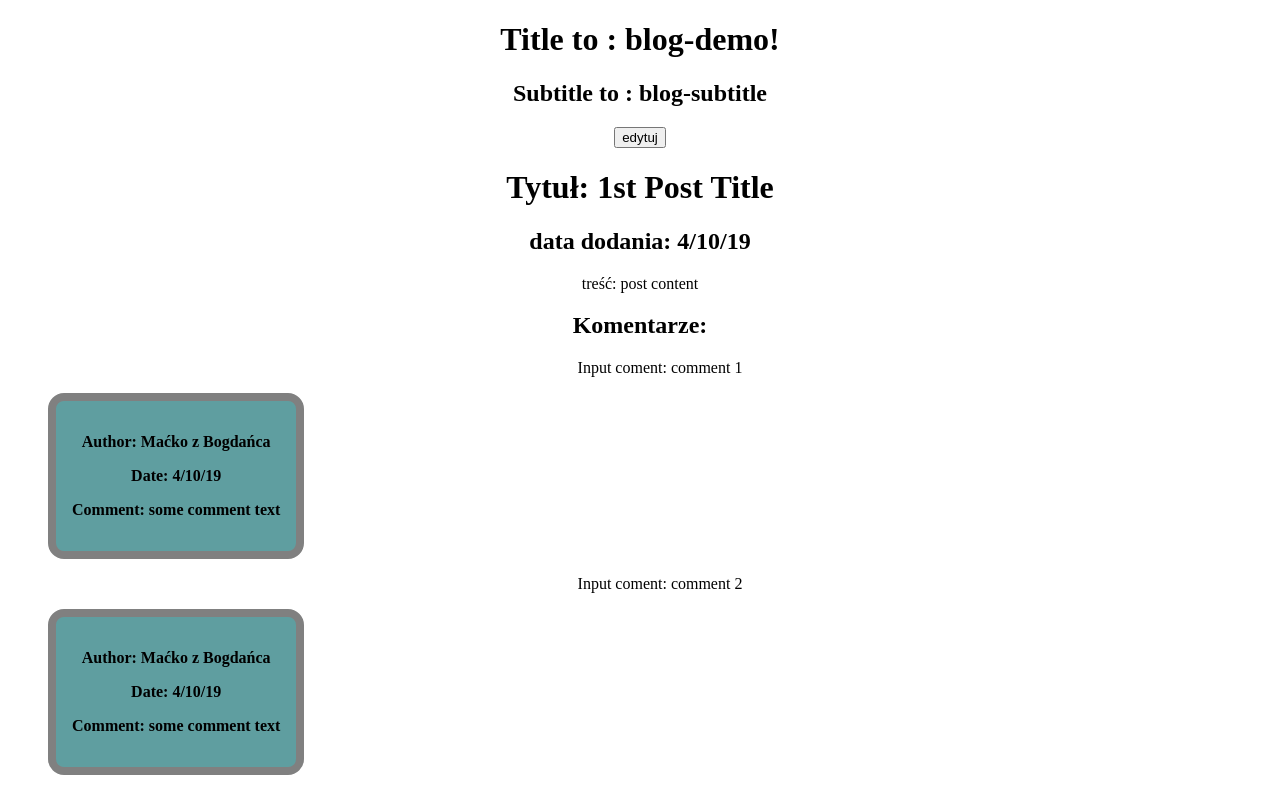
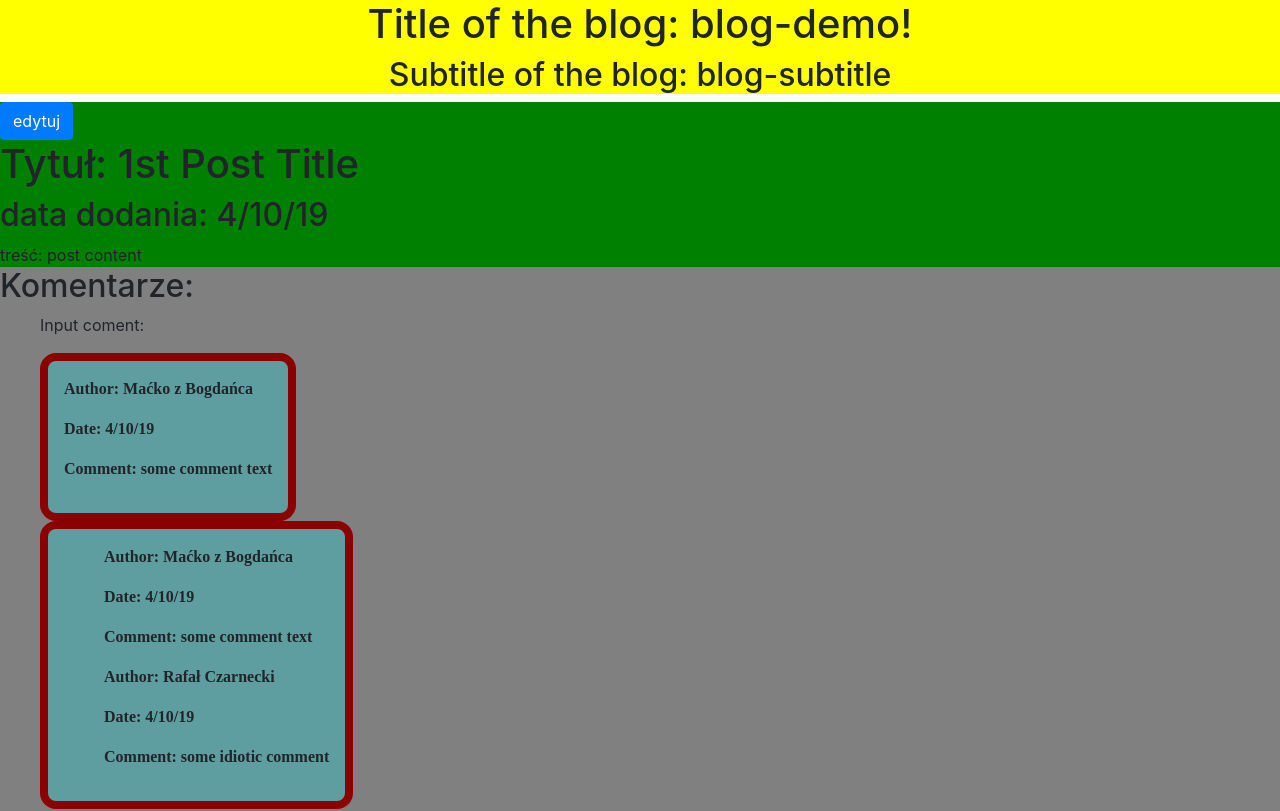
Before and after one commit to ravczar/BIU-LAB3, an Angular app in the folder blog-demo/: page / in a window 1280 px wide. Shown: the top 811 px of the page. Built offline with nearby package versions, Linux system fonts and the light colour scheme.

Commit message:
adding array with comments

```diff
--- a/blog-demo/angular.json
+++ b/blog-demo/angular.json
@@ -45,6 +45,7 @@
               "src/assets"
             ],
             "styles": [
+              "node_modules/bootstrap/dist/css/bootstrap.min.css",
               "src/styles.css"
             ],
             "scripts": [],
--- a/blog-demo/package.json
+++ b/blog-demo/package.json
@@ -19,6 +19,7 @@
     "@angular/platform-browser": "~7.2.0",
     "@angular/platform-browser-dynamic": "~7.2.0",
     "@angular/router": "~7.2.0",
+    "bootstrap": "^4.3.1",
     "core-js": "^2.5.4",
     "rxjs": "~6.3.3",
     "tslib": "^1.9.0",
--- a/blog-demo/src/app/app.component.css
+++ b/blog-demo/src/app/app.component.css
@@ -0,0 +1,4 @@
+#app-component-wrapper{
+    text-align:center;
+    background-color: yellow;
+}
--- a/blog-demo/src/app/app.component.html
+++ b/blog-demo/src/app/app.component.html
@@ -1,13 +1,13 @@
 <!--The content below is only a placeholder and can be replaced.-->
-<div style="text-align:center">
+<div id="app-component-wrapper">
   <h1>
-    Title to : {{title}}!
+    Title of the blog: {{title}}!
   </h1>
   <h2>
-    Subtitle to : {{subtitle}}
+    Subtitle of the blog: {{subtitle}}
   </h2>
-  <blog-post></blog-post>
-  <!--<post-comment></post-comment>-->
 </div>
 
+<blog-post></blog-post>
+
 <router-outlet></router-outlet>
--- a/blog-demo/src/app/app.module.ts
+++ b/blog-demo/src/app/app.module.ts
@@ -19,6 +19,10 @@ import { FormsModule } from '@angular/forms';
     FormsModule
   ],
   providers: [],
-  bootstrap: [AppComponent]
+  bootstrap: [
+    AppComponent,
+    BlogPostComponent,
+    PostCommentComponent
+  ]
 })
 export class AppModule { }
--- a/blog-demo/src/app/blog-post/blog-post.component.css
+++ b/blog-demo/src/app/blog-post/blog-post.component.css
@@ -1,3 +1,9 @@
 ul.comment-list{
     list-style: none;
 }
+#comment-wrapper {
+    background-color: gray;
+}
+#post-wrapper {
+    background-color: green;
+}
--- a/blog-demo/src/app/blog-post/blog-post.component.html
+++ b/blog-demo/src/app/blog-post/blog-post.component.html
@@ -1,9 +1,12 @@
-<button (click)="toggleEditMode()">edytuj</button>
+<div id="post-wrapper">
+  <button type="button" class="btn btn-primary" (click)="toggleEditMode()">edytuj</button>
   <h1 *ngIf="!isInEditMode">Tytuł: {{post.title}}</h1>
   <input *ngIf="isInEditMode" type="text" [(ngModel)]="post.title"/>
   <h2>data dodania: {{post.date | date:'shortDate'}}</h2>
   <span>treść: {{post.content}}</span>
+</div>
 
+<div id="comment-wrapper">
   <h2>Komentarze:</h2>
   <ul class="comment-list">
     <li *ngFor="let comment of post.comments">
@@ -11,3 +14,4 @@
     <post-comment [comment]="comment"></post-comment>
     </li>
   </ul>
+</div>
--- a/blog-demo/src/app/post-comment/post-comment.component.css
+++ b/blog-demo/src/app/post-comment/post-comment.component.css
@@ -5,7 +5,10 @@ div.single-comment {
     padding: 1em;
     border-width:0.5em;
     border-style:solid;
-    border-color: gray;
+    border-color: darkred;
     font-family: 'Times New Roman', Times, serif;
     font-weight: bold;
 }
+ul.comment-list{
+    list-style: none;
+}
--- a/blog-demo/src/app/post-comment/post-comment.component.html
+++ b/blog-demo/src/app/post-comment/post-comment.component.html
@@ -14,3 +14,15 @@
       Comment: {{comment1.content}}
   </p>
 </div>
+
+<!-- Test wyświetlania z arraylisty komentarzy :-) działa, trzeba sprawdzić jeszcze sposób wyświetlania tego tutaj, raczej przeniesiemy to do Blog-post zamiast tu wyświetlać-->
+<div class="single-comment" >
+        <ul class="comment-list">
+            <li *ngFor="let comment of commentArray">
+                <p>Author: {{comment.author}}</p>
+                <p>Date: {{comment.date | date:"shortDate"}}</p>
+                <p>Comment: {{comment.content}}</p>
+            </li>
+        </ul>
+
+</div>
--- a/blog-demo/src/app/post-comment/post-comment.component.ts
+++ b/blog-demo/src/app/post-comment/post-comment.component.ts
@@ -15,10 +15,19 @@ export class PostCommentComponent implements OnInit {
 
   @Input() comment: string;
 
+  // Tu powstaje nasza tablica komentarzy do wyswietlenia
+
   comment1 = new PostComment(
     "Maćko z Bogdańca",
     new Date(),
     "some comment text"
-  );
+    );
 
+    comment2 = new PostComment(
+      "Rafał Czarnecki",
+      new Date(),
+      "some idiotic comment"
+      );
+
+      public commentArray: Array<PostComment> = [this.comment1, this.comment2];
 }
```
Also changed, not shown: 1 other file (tests, documents, lock files or other folders). Lines whose indentation alone changed are shown as unchanged.
